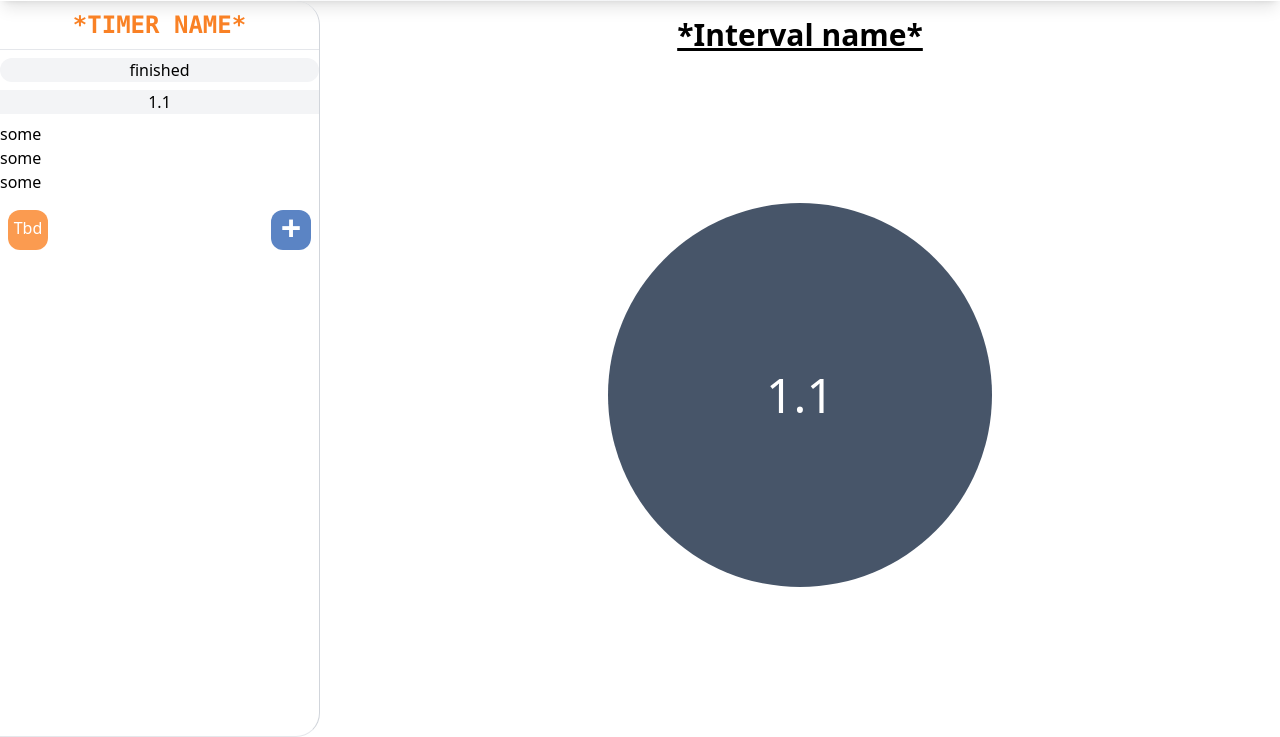
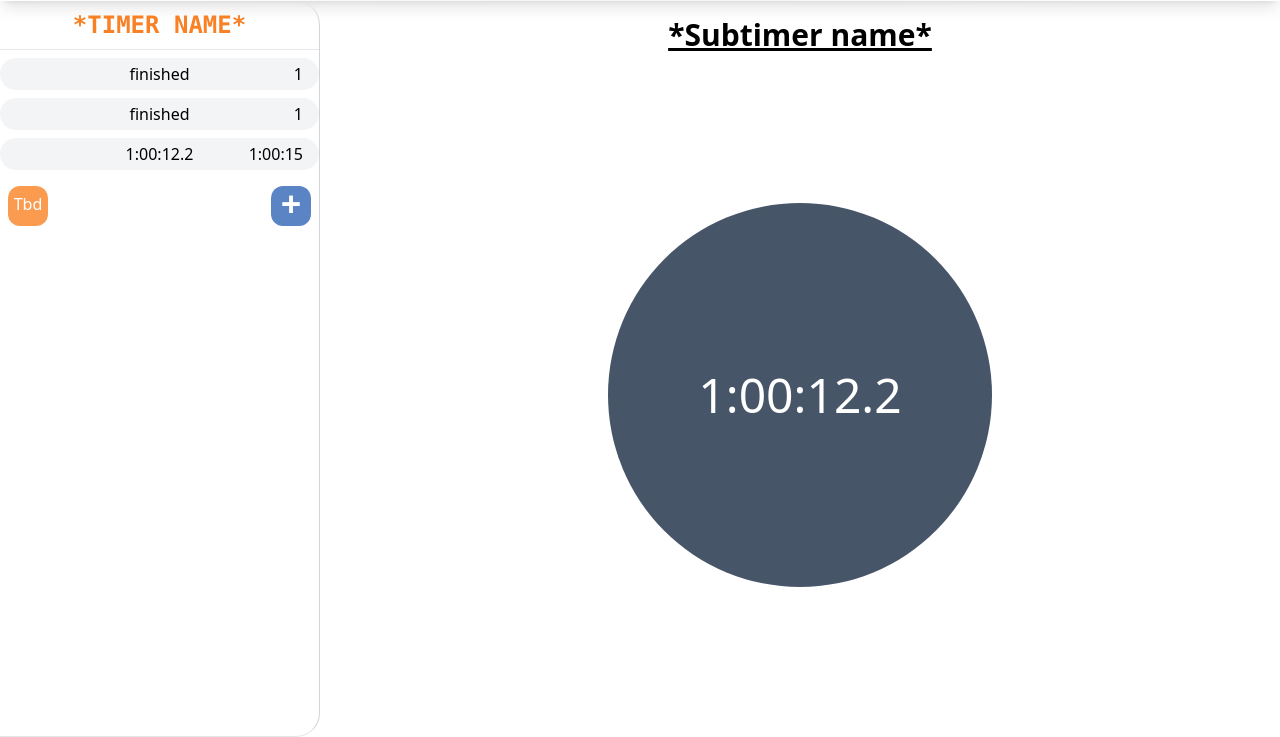
Before and after one commit to KacZbyDev/TimeX, a website: page html/index.html in a window 1280 px wide. Shown: the part 63-800 px from the top of the page. Drawn offline with Linux system fonts and the light colour scheme.

Commit message:
Add formatted time

```diff
--- a/dest/script.js
+++ b/dest/script.js
@@ -3,53 +3,76 @@ const decimals = 1;
 const refreshDelay = 100;
 let timerRefresher;
 let bigTimerDisplay;
-let queueTimers = [];
-let currentTimer;
-let miliseconds = 3000;
+let queueSubtimers = [];
+let currentSubtimer;
+let miliseconds;
 window.addEventListener('load', () => {
     loadTimers();
-    currentTimer = queueTimers[0];
+    currentSubtimer = queueSubtimers[0];
+    miliseconds = queueSubtimers[0].miliseconds;
     bigTimerDisplay = document.getElementById('big-timer-time');
-    timerRefresher = setInterval(Utils.updateBigTimer, refreshDelay);
+    timerRefresher = setInterval(Utils.updateTimer, refreshDelay);
 });
 function loadTimers() {
-    queueTimers[0] = new Timer(3000, document.getElementById('timey1'));
-    queueTimers[1] = new Timer(3000, document.getElementById('timey2'));
-}
-class Timer {
-    constructor(miliseconds, element) {
-        this.miliseconds = miliseconds;
-        this.element = element;
-        this.timerID = Timer.timersCount;
-        Timer.timersCount++;
-    }
-    start() {
-        Utils.updateBigTimer();
+    let subtimersElements = document.getElementById('list-content').children;
+    while (Subtimer.Count < subtimersElements.length) {
+        queueSubtimers[Subtimer.Count] = new Subtimer(subtimersElements.item(Subtimer.Count));
     }
 }
-Timer.timersCount = 0;
+class Subtimer {
+    constructor(element) {
+        this.ID = Subtimer.Count;
+        Subtimer.Count++;
+        this.element = element;
+        this.name = element.firstElementChild.textContent;
+        this.miliseconds = Utils.timeToMiliseconds(element.lastElementChild.textContent);
+    }
+}
+Subtimer.Count = 0;
 class Utils {
-    static updateBigTimer() {
+    static updateTimer() {
         miliseconds -= refreshDelay;
         if (miliseconds >= 0) {
-            currentTimer.element.textContent = Utils.milisecondsToSecondsFormat(miliseconds);
-            bigTimerDisplay.textContent = Utils.milisecondsToSecondsFormat(miliseconds);
+            currentSubtimer.element.firstElementChild.textContent = Utils.milisecondsToTime(miliseconds);
+            bigTimerDisplay.textContent = Utils.milisecondsToTime(miliseconds);
         }
         else
-            timeyFinished();
+            subtimerFinished();
     }
-    static milisecondsToSecondsFormat(miliseconds) {
-        return (miliseconds / 1000).toFixed(decimals);
+    static timeToMiliseconds(time) {
+        if (time.length > 2)
+            return this.timeToMiliseconds(time.substring(time.length - 2, time.length)) +
+                this.timeToMiliseconds(time.substring(0, time.length - 3)) * 60;
+        return parseInt(time) * 1000;
+    }
+    static milisecondsToTime(miliseconds) {
+        let seconds = (miliseconds / 1000);
+        let minutes = Math.floor(seconds / 60);
+        let hours = Math.floor(minutes / 60);
+        seconds %= 60;
+        minutes %= 60;
+        let res = '';
+        if (hours > 0) {
+            res += hours + ':';
+            if (minutes < 10)
+                res += '0';
+        }
+        if (minutes > 0 || hours > 0) {
+            res += minutes + ':';
+            if (seconds < 10)
+                res += '0';
+        }
+        return res + seconds.toFixed(decimals);
     }
 }
-function timeyFinished() {
-    currentTimer.element.textContent = "finished";
-    if (currentTimer.timerID < Timer.timersCount - 1) {
-        currentTimer = queueTimers[currentTimer.timerID + 1];
-        miliseconds = currentTimer.miliseconds;
+function subtimerFinished() {
+    currentSubtimer.element.firstElementChild.textContent = 'finished';
+    if (currentSubtimer.ID < Subtimer.Count - 1) {
+        currentSubtimer = queueSubtimers[currentSubtimer.ID + 1];
+        miliseconds = currentSubtimer.miliseconds;
     }
     else {
-        bigTimerDisplay.textContent = "done";
+        bigTimerDisplay.textContent = 'done';
         clearInterval(timerRefresher);
     }
 }
--- a/html/index.html
+++ b/html/index.html
@@ -23,30 +23,38 @@
         <div id="Tix" class="text-orange-primary font-extrabold tracking-wide group-hover:text-blue-secondary transition duration-300 ">TIX</div>
     </div>
 
-    <!-- //TODO what do you think of this?-->
-    <!-- goofy code -->
     <img src="../img/no-backround-no-text-logo.png" alt="Logo" class="w-15 h-14 mr-1.5 hover:-rotate-180 trasition duration-200">
 </div>
 
 <div id="user-interface-wrapper" class="h-full flex justify-between ">
-    <div id="list-of-intervals" class="flex-none rounded-r-3xl z-20 w-1/4 border-r-gray-300 border-r-[1px] border-b-[1px]">
+    <!--TODO maybe make this panel more visible, like adding a top border and a white bg -->
+    <ol id="list-of-intervals" class="flex-none rounded-r-3xl z-20 w-1/4 border-r-gray-300 border-r-[1px] border-b-[1px]">
             <div id="list-header" class="flex justify-center items-center text-orange-primary p-2 text-2xl font-mono font-bold border-b">*TIMER NAME*</div>
-            <div id="list-content overflow-x-hidden">
-                <div id="timey1" class="mt-2 mb-2 bg-gray-100 rounded-full flex justify-center items-center">1</div>
-                <div id="timey2" class="mt-2 mb-2 bg-gray-100 flex justify-center items-center">2</div>
-                <div>some</div>
-                <div>some</div>
-                <div>some</div>
+            <div id="list-content" class="overflow-x-hidden">
+                <!-- subtimer Model, Can't be deleted -->
+                <div id="subtimer" class="relative mt-2 mb-2 p-1 bg-gray-100 rounded-full flex items-center">
+                    <p class="w-full text-center">squat</p>
+                    <p class="absolute right-4">1</p>
+                </div>
+
+                <div id="subtimer1" class="relative mt-2 mb-2 p-1 bg-gray-100 rounded-full flex items-center">
+                    <p class="w-full text-center">jump</p>
+                    <p class="absolute right-4">1</p>
+                </div>
+                <div id="subtimer2" class="relative mt-2 mb-2 p-1 bg-gray-100 rounded-full flex items-center">
+                    <p class="w-full text-center">pause</p>
+                    <p class="absolute right-4 ">1:00:15</p>
+                </div>
             </div>
-            <div id="list-footer" class="flex justify-between pt-4 p-2">
+            <div id="list-footer" class="flex justify-between pt-2 p-2">
                 <button class="size-10 bg-orange-secondary rounded-xl text-center pb-1 text-white hover:shadow-custom-amber hover:shadow-amber-600 hover:size-12 transition-all duration-500">Tbd</button>
                 <!--Center the "+"-->
                 <button class="size-10 bg-blue-secondary rounded-xl text-center pb-1 text-white font-bold text-4xl flex justify-center items-center hover:shadow-custom-amber hover:shadow-blue-600 hover:size-12 transition-all duration-500">+</button>
             </div>
-    </div>
+    </ol>
 
-    <div id="timer-interface-wrapper" class="flex flex-grow flex-col pt-4 justify-between items-center">
-        <div class="flex-none text-3xl underline-offset-2 underline font-semibold">*Interval name*</div>
+    <div id="timer-interface-wrapper" class="flex flex-grow flex-col pt-4 items-center">
+        <div class="flex-none text-3xl underline-offset-2 underline font-semibold">*Subtimer name*</div>
         <div id="timer" class="flex flex-grow justify-center items-center">
            <div id="big-timer-time" class="flex justify-center items-center text-5xl text-white bg-slate-600 rounded-full size-96"></div>
         </div>
--- a/src/script.ts
+++ b/src/script.ts
@@ -1,76 +1,101 @@
 const decimals = 1
 const refreshDelay:number = 100;
 
-let timerRefresher: number
-let bigTimerDisplay: HTMLElement | null
+let timerRefresher:number
+let bigTimerDisplay:HTMLElement | null
 
-let queueTimers:Timer[] = []
-let currentTimer:Timer
+let queueSubtimers:Subtimer[] = []
+let currentSubtimer:Subtimer
 
-let miliseconds:number = 3000;
+let miliseconds:number;
 
 window.addEventListener('load', () => {
     loadTimers()
-    currentTimer = queueTimers[0]
+    currentSubtimer = queueSubtimers[0]
+    miliseconds = queueSubtimers[0].miliseconds
 
     bigTimerDisplay = document.getElementById('big-timer-time')
 
-    timerRefresher = setInterval(Utils.updateBigTimer, refreshDelay)
+    timerRefresher = setInterval(Utils.updateTimer, refreshDelay)
 });
 
 function loadTimers():void {
-    queueTimers[0] = new Timer(3000, document.getElementById('timey1'))
-    queueTimers[1] = new Timer(3000, document.getElementById('timey2'))
+    let subtimersElements:HTMLCollection = document.getElementById('list-content')!.children
+
+    while(Subtimer.Count < subtimersElements.length) {
+        queueSubtimers[Subtimer.Count] = new Subtimer(subtimersElements.item(Subtimer.Count)!)
+    }
 }
 
-class Timer {
-    public static timersCount:number = 0
-    public readonly timerID:number
+class Subtimer {
+    public static Count:number = 0
+    public readonly ID:number
 
-    public element:HTMLElement | null
+    public element:Element
+    public name:string
     public readonly miliseconds:number
 
-    //idea
-    // public subTimers:Timer[] = []
+    constructor(element:Element) {
+        this.ID = Subtimer.Count
+        Subtimer.Count++
 
-    constructor(miliseconds:number, element:HTMLElement | null) {
-        this.miliseconds = miliseconds
         this.element = element
 
-        this.timerID = Timer.timersCount
-        Timer.timersCount++
-    }
-
-    start(): void {
-        Utils.updateBigTimer()
+        this.name = element!.firstElementChild!.textContent!
+        this.miliseconds = Utils.timeToMiliseconds(element!.lastElementChild!.textContent!)
     }
 }
 
 class Utils {
-    static updateBigTimer(): void {
+    static updateTimer(): void {
         miliseconds -= refreshDelay;
         if(miliseconds >= 0) {
-            currentTimer.element!.textContent = Utils.milisecondsToSecondsFormat(miliseconds)
-            bigTimerDisplay!.textContent = Utils.milisecondsToSecondsFormat(miliseconds)
+            currentSubtimer.element!.firstElementChild!.textContent = Utils.milisecondsToTime(miliseconds)
+            bigTimerDisplay!.textContent = Utils.milisecondsToTime(miliseconds)
         }
         else
-            timeyFinished()
+            subtimerFinished()
     }
 
-    static milisecondsToSecondsFormat(miliseconds:number):string{
-        return (miliseconds / 1000).toFixed(decimals)
+    static timeToMiliseconds(time:string): number {
+        if (time.length > 2)
+            return this.timeToMiliseconds(time.substring(time.length - 2, time.length)) +
+                this.timeToMiliseconds(time.substring(0, time.length - 3)) * 60
+
+        return parseInt(time) * 1000
+    }
+
+    static milisecondsToTime(miliseconds:number):string {
+        let seconds:number = (miliseconds / 1000)
+        let minutes:number = Math.floor(seconds / 60)
+        let hours:number = Math.floor(minutes / 60)
+        seconds %= 60
+        minutes %= 60
+
+        let res:string = ''
+        if(hours > 0) {
+            res += hours + ':'
+            if(minutes < 10)
+                res += '0'
+        }
+        if(minutes > 0 || hours > 0) {
+            res += minutes + ':'
+            if(seconds < 10)
+                res += '0'
+        }
+
+        return res + seconds.toFixed(decimals)
     }
 }
 
-function timeyFinished() :void {
-    currentTimer.element!.textContent = "finished"
+function subtimerFinished():void {
+    currentSubtimer.element!.firstElementChild!.textContent = 'finished'
 
-    //if there are more
-    if(currentTimer.timerID < Timer.timersCount - 1) {
-        currentTimer = queueTimers[currentTimer.timerID + 1]
-        miliseconds = currentTimer.miliseconds
+    if(currentSubtimer.ID < Subtimer.Count - 1) {
+        currentSubtimer = queueSubtimers[currentSubtimer.ID + 1]
+        miliseconds = currentSubtimer.miliseconds
     } else {
-        bigTimerDisplay!.textContent = "done"
+        bigTimerDisplay!.textContent = 'done'
         clearInterval(timerRefresher)
     }
 }
```
Also changed, not shown: src/output.css, 1 other file.
